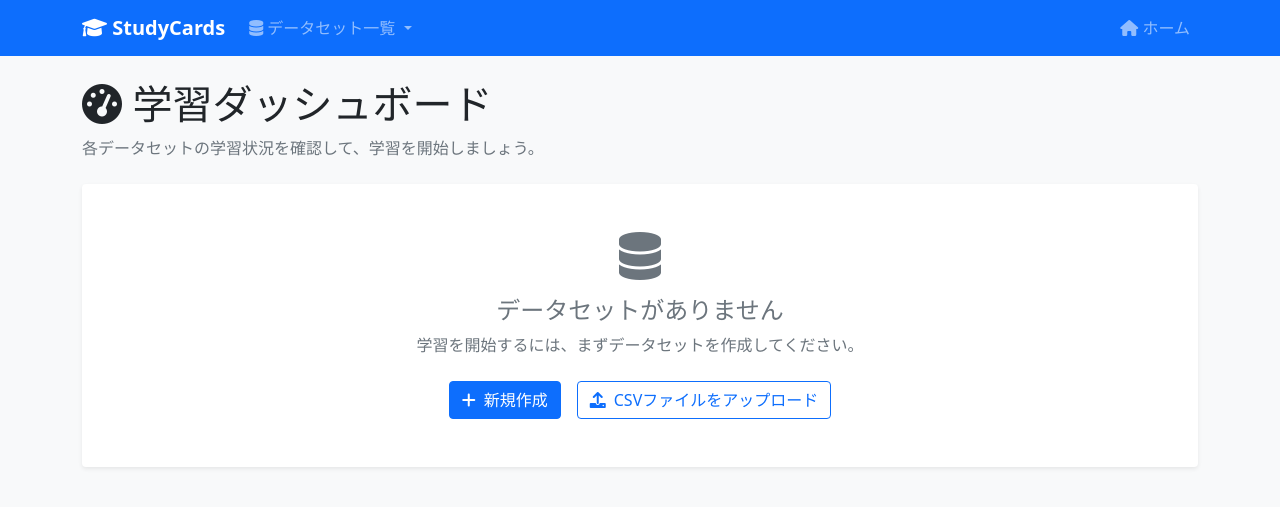
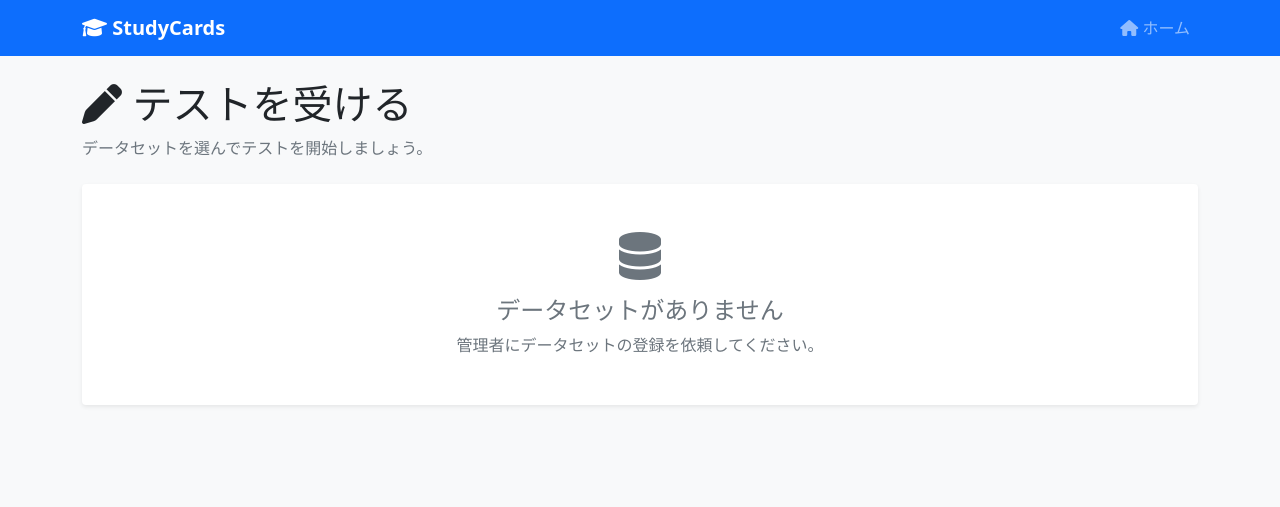
Before and after one commit to tak-s/study-cards, a Flask app: page / in a window 1280 px wide. Shown: the top 507 px of the page. Run offline with Flask 3, Linux system fonts and the light colour scheme; data that the repository does not hold is empty.

Commit message:
feat: テスト実施者向け画面と管理者向け画面を分離
- / をテスト実施者向けホームに変更(クイック10・オンラインテスト・
  習熟度表示のみ。管理機能へのリンクは非表示)
- 既存ダッシュボードは /mng に移動(管理者向け、機能は丸ごと維持)
- 共通ナビのホームは管理画面では /mng、実施者画面では / に向け、
  管理画面にはロゴ横に「管理」バッジを表示
- テスト実施フローのエラー時リダイレクト先を実施者ホームに変更

Co-Authored-By: Claude Fable 5 <noreply@anthropic.com>

```diff
--- a/app.py
+++ b/app.py
@@ -651,8 +651,15 @@ def save_dataset(filename, data, fieldnames=None):
         return False
 
 @app.route('/')
+def home():
+    """テスト実施者向けホーム（クイック10・オンラインテスト・習熟度表示のみ）"""
+    datasets = get_datasets()
+    message, message_type = get_message_and_type(request)
+    return render_template('home.html', datasets=datasets, message=message, message_type=message_type)
+
+@app.route('/mng')
 def index():
-    """メインダッシュボードページ"""
+    """管理者向けダッシュボードページ"""
     datasets = get_datasets()
     message, message_type = get_message_and_type(request)
     return render_template('index.html', datasets=datasets, message=message, message_type=message_type)
@@ -876,7 +883,7 @@ def online_test_setup(filename):
 
     if not data:
         set_flash_message('データセットが見つかりません。', 'error')
-        return redirect(url_for('index'))
+        return redirect(url_for('home'))
 
     # 統計情報を取得
     stats = get_dataset_stats(data)
@@ -921,14 +928,14 @@ def quick_10_test(filename):
 
     if not data:
         set_flash_message('データセットが見つかりません。', 'error')
-        return redirect(url_for('index'))
+        return redirect(url_for('home'))
 
     # 新しいロジックで問題を選択（デフォルト10問）
     selected_problems = get_quick_10_problems(data, 10)
 
     if len(selected_problems) == 0:
         set_flash_message('出題可能な問題がありません。', 'error')
-        return redirect(url_for('index'))
+        return redirect(url_for('home'))
 
     # テスト設定
     settings = {
@@ -1035,7 +1042,7 @@ def online_test_session(session_id):
 
     if not test_session:
         set_flash_message('テストセッションが見つかりません。', 'error')
-        return redirect(url_for('index'))
+        return redirect(url_for('home'))
 
     return render_template('online_test.html',
                          session_id=session_id,
@@ -1186,7 +1193,7 @@ def test_results(session_id):
 
     if not test_session:
         set_flash_message('テストセッションが見つかりません。', 'error')
-        return redirect(url_for('index'))
+        return redirect(url_for('home'))
 
     # 結果を計算
     score = test_session['results']['score']
--- a/templates/base.html
+++ b/templates/base.html
@@ -58,28 +58,22 @@
     </style>
 </head>
 <body>
+    {# 管理画面のページではナビのホームを /mng に向ける #}
+    {% set admin_endpoints = ['index', 'create_dataset', 'save_dataset_route', 'edit_dataset', 'input_results', 'save_results', 'generate_quiz', 'create_quiz', 'import_dataset_page', 'upload_dataset'] %}
+    {% set is_admin_page = request.endpoint in admin_endpoints %}
+    {% set nav_home_url = url_for('index') if is_admin_page else url_for('home') %}
     <nav class="navbar navbar-expand-lg navbar-dark bg-primary">
         <div class="container">
-            <a class="navbar-brand" href="{{ url_for('index') }}">
-                <i class="fas fa-graduation-cap"></i> StudyCards
+            <a class="navbar-brand" href="{{ nav_home_url }}">
+                <i class="fas fa-graduation-cap"></i> StudyCards{% if is_admin_page %} <span class="badge bg-warning text-dark">管理</span>{% endif %}
             </a>
             <button class="navbar-toggler" type="button" data-bs-toggle="collapse" data-bs-target="#navbarNav">
                 <span class="navbar-toggler-icon"></span>
             </button>
             <div class="collapse navbar-collapse" id="navbarNav">
-                <ul class="navbar-nav me-auto">
-                    <li class="nav-item dropdown">
-                        <a class="nav-link dropdown-toggle" href="#" id="navbarDropdown" role="button" data-bs-toggle="dropdown" aria-expanded="false">
-                            <i class="fas fa-database"></i> データセット一覧
-                        </a>
-                        <ul class="dropdown-menu" aria-labelledby="navbarDropdown" id="dataset-dropdown">
-                            <li><a class="dropdown-item text-muted"><i class="fas fa-spinner fa-spin"></i> 読み込み中...</a></li>
-                        </ul>
-                    </li>
-                </ul>
                 <ul class="navbar-nav ms-auto">
                     <li class="nav-item">
-                        <a class="nav-link" href="{{ url_for('index') }}">
+                        <a class="nav-link" href="{{ nav_home_url }}">
                             <i class="fas fa-home"></i> ホーム
                         </a>
                     </li>
@@ -105,35 +99,6 @@
     </div>
 
     <script src="https://cdn.jsdelivr.net/npm/bootstrap@5.1.3/dist/js/bootstrap.bundle.min.js"></script>
-    <script>
-        // データセット一覧をナビゲーションメニューに動的読み込み
-        document.addEventListener('DOMContentLoaded', function() {
-            const dropdown = document.getElementById('dataset-dropdown');
-            if (dropdown) {
-                fetch('/api/datasets')
-                    .then(response => response.json())
-                    .then(datasets => {
-                        dropdown.innerHTML = '';
-                        if (datasets.length === 0) {
-                            dropdown.innerHTML = '<li><a class="dropdown-item text-muted"><i class="fas fa-info-circle"></i> データセットがありません</a></li>';
-                        } else {
-                            datasets.forEach(dataset => {
-                                const item = document.createElement('li');
-                                item.innerHTML = `<a class="dropdown-item" href="/edit_dataset/${dataset.filename}">
-                                    <i class="fas fa-database me-2"></i>${dataset.name}
-                                    <small class="text-muted ms-2">(${dataset.stats.total_problems}問)</small>
-                                </a>`;
-                                dropdown.appendChild(item);
-                            });
-                        }
-                    })
-                    .catch(error => {
-                        console.error('データセット一覧の取得に失敗しました:', error);
-                        dropdown.innerHTML = '<li><a class="dropdown-item text-danger"><i class="fas fa-exclamation-triangle"></i> 読み込みエラー</a></li>';
-                    });
-            }
-        });
-    </script>
     {% block scripts %}{% endblock %}
 </body>
 </html>
--- /dev/null
+++ b/templates/home.html
@@ -0,0 +1,127 @@
+{% extends "base.html" %}
+
+{% block title %}ホーム - StudyCards{% endblock %}
+
+{% block content %}
+<div class="row">
+    <div class="col-12">
+        <h1><i class="fas fa-pen"></i> テストを受ける</h1>
+        <p class="text-muted mb-4">データセットを選んでテストを開始しましょう。</p>
+    </div>
+</div>
+
+{% if datasets %}
+<div class="row">
+    {% for dataset in datasets %}
+    <div class="col-md-6 col-xl-4 mb-4">
+        <div class="card dataset-card h-100 shadow-sm">
+            <div class="card-header bg-primary text-white">
+                <h5 class="card-title mb-0">
+                    <i class="fas fa-database me-2"></i>{{ dataset.name }}
+                </h5>
+            </div>
+            <div class="card-body">
+                <!-- 統計情報 -->
+                <div class="row text-center mb-3">
+                    <div class="col-6">
+                        <div class="border-end">
+                            <h4 class="text-primary mb-0">{{ dataset.stats.total_problems }}</h4>
+                            <small class="text-muted">問題数</small>
+                        </div>
+                    </div>
+                    <div class="col-6">
+                        <h4 class="mb-0 {% if dataset.stats.average_mastery >= 80 %}text-success{% elif dataset.stats.average_mastery >= 60 %}text-warning{% else %}text-danger{% endif %}">
+                            {{ dataset.stats.average_mastery }}%
+                        </h4>
+                        <small class="text-muted">習熟度</small>
+                    </div>
+                </div>
+
+                <!-- 習熟度プログレスバー -->
+                <div class="mb-3">
+                    <div class="progress" style="height: 8px;">
+                        <div class="progress-bar
+                            {% if dataset.stats.average_mastery >= 80 %}bg-success
+                            {% elif dataset.stats.average_mastery >= 60 %}bg-warning
+                            {% else %}bg-danger{% endif %}"
+                            role="progressbar"
+                            data-width="{{ dataset.stats.average_mastery }}"
+                            aria-valuenow="{{ dataset.stats.average_mastery }}"
+                            aria-valuemin="0"
+                            aria-valuemax="100">
+                        </div>
+                    </div>
+                    <small class="text-muted">
+                        {% if dataset.stats.total_attempts > 0 %}
+                            習得済み: {{ dataset.stats.mastered_problems }}問、
+                            学習中: {{ dataset.stats.learning_problems }}問、
+                            未着手: {{ dataset.stats.untouched_problems }}問
+                        {% else %}
+                            未学習
+                        {% endif %}
+                    </small>
+                </div>
+
+                <!-- アクションボタン -->
+                <div class="d-grid gap-2">
+                    {% if dataset.stats.total_problems >= 1 %}
+                    <a href="{{ url_for('quick_10_test', filename=dataset.filename) }}"
+                       class="btn btn-warning">
+                        <i class="fas fa-bolt me-2"></i>クイック10
+                        <small class="d-block" style="font-size: 0.75em; opacity: 0.8;">習熟度の低い問題から10問</small>
+                    </a>
+                    {% endif %}
+                    <a href="{{ url_for('online_test_setup', filename=dataset.filename) }}"
+                       class="btn btn-info">
+                        <i class="fas fa-laptop me-2"></i>オンラインテスト
+                        <small class="d-block" style="font-size: 0.75em; opacity: 0.8;">お好みの設定でテストを実施</small>
+                    </a>
+                </div>
+            </div>
+        </div>
+    </div>
+    {% endfor %}
+</div>
+
+{% else %}
+<div class="row">
+    <div class="col-12">
+        <div class="card text-center">
+            <div class="card-body py-5">
+                <i class="fas fa-database fa-3x text-muted mb-3"></i>
+                <h4 class="text-muted">データセットがありません</h4>
+                <p class="text-muted mb-0">管理者にデータセットの登録を依頼してください。</p>
+            </div>
+        </div>
+    </div>
+</div>
+{% endif %}
+
+{% endblock %}
+
+{% block scripts %}
+<script>
+document.addEventListener('DOMContentLoaded', function() {
+    // プログレスバーの幅を設定
+    const progressBars = document.querySelectorAll('.progress-bar[data-width]');
+    progressBars.forEach(function(bar) {
+        const width = bar.getAttribute('data-width');
+        bar.style.width = width + '%';
+    });
+
+    // カードのホバーエフェクト強化
+    const cards = document.querySelectorAll('.dataset-card');
+    cards.forEach(card => {
+        card.addEventListener('mouseenter', function() {
+            this.style.transform = 'translateY(-5px)';
+            this.style.boxShadow = '0 8px 16px rgba(0,0,0,0.15)';
+        });
+
+        card.addEventListener('mouseleave', function() {
+            this.style.transform = 'translateY(0)';
+            this.style.boxShadow = '';
+        });
+    });
+});
+</script>
+{% endblock %}
--- a/templates/online_test_setup.html
+++ b/templates/online_test_setup.html
@@ -7,8 +7,8 @@
     <div class="col-12">
         <div class="d-flex justify-content-between align-items-center mb-4">
             <h1><i class="fas fa-laptop"></i> オンラインテスト設定</h1>
-            <a href="{{ url_for('edit_dataset', filename=filename) }}" class="btn btn-outline-secondary">
-                <i class="fas fa-arrow-left me-1"></i>データセットに戻る
+            <a href="{{ url_for('home') }}" class="btn btn-outline-secondary">
+                <i class="fas fa-arrow-left me-1"></i>ホームに戻る
             </a>
         </div>
 
--- a/templates/test_results.html
+++ b/templates/test_results.html
@@ -140,7 +140,7 @@
                 </div>
                 <div class="col-12">
                     <div class="d-grid">
-                        <a href="{{ url_for('index') }}"
+                        <a href="{{ url_for('home') }}"
                            class="btn btn-outline-secondary btn-mobile-primary">
                             <i class="fas fa-home"></i> ホーム
                         </a>
```
